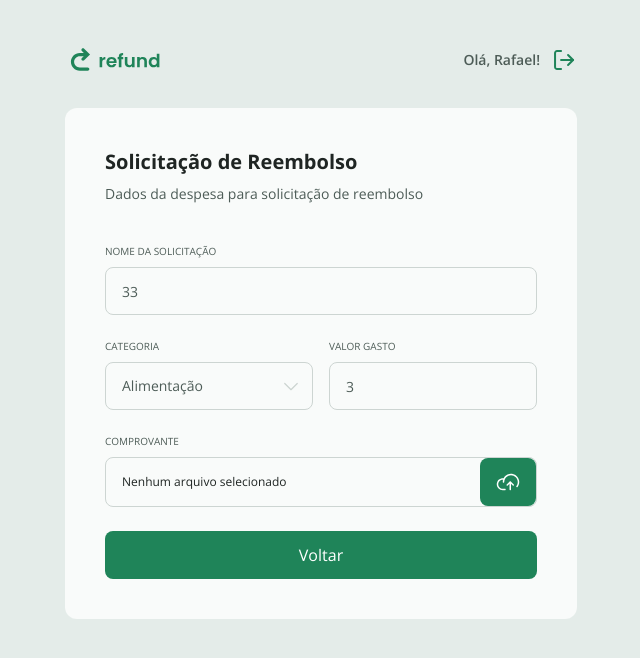
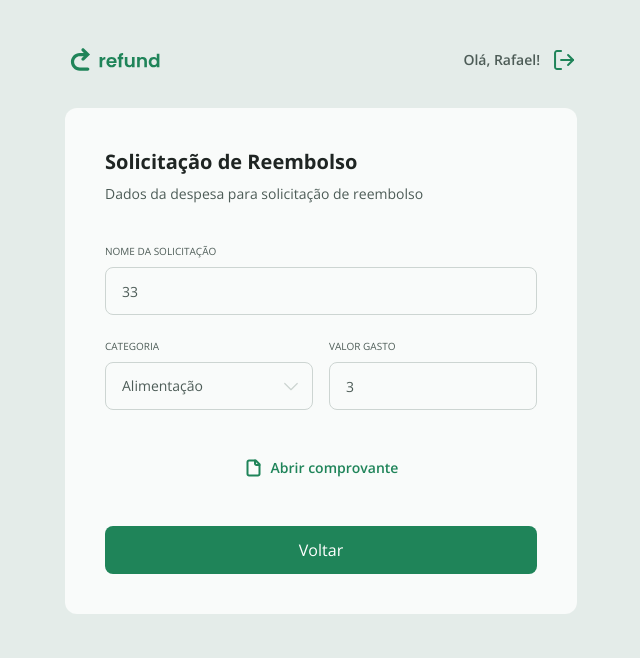
Before and after one commit to RafaDalmagro/refound, a React (Vite) app: page /refound/1 in a window 1280 px wide. Shown: the top 658 px of the page, without its empty margins (319-959 px from the left). Built offline with nearby package versions, Linux system fonts and the light colour scheme.

Commit message:
Implementando botão para abrir o comprovante.

```diff
--- a/src/pages/Refound.tsx
+++ b/src/pages/Refound.tsx
@@ -6,6 +6,7 @@ import { Input } from "../components/Input";
 import { Select } from "../components/Select";
 import { Upload } from "../components/Upload";
 import { Button } from "../components/Button";
+import fileSvg from "../assets/file.svg";
 
 export function Refound() {
     const [category, setCategory] = useState("Teste");
@@ -70,13 +71,24 @@ export function Refound() {
                     disabled={!!params.id}
                 />
             </div>
+            {params.id ? (
+                <a
+                    href="https://rafadalmagro.com.br"
+                    target="_blank"
+                    className="text-sm text-green-100
+                font-semibold flex items-center justify-center gap-2 hover:opacity-70 transition ease-linear my-6">
+                    <img src={fileSvg} alt="Ícone de arquivo" />
+                    Abrir comprovante
+                </a>
+            ) : (
+                <Upload
+                    filename={fileName && fileName.name}
+                    onChange={(e) =>
+                        e.target.files && setFileName(e.target.files[0])
+                    }
+                />
+            )}
 
-            <Upload
-                filename={fileName && fileName.name}
-                onChange={(e) =>
-                    e.target.files && setFileName(e.target.files[0])
-                }
-            />
             <Button type="submit" isLoading={isLoading}>
                 {params.id ? "Voltar" : "Enviar"}
             </Button>
```
